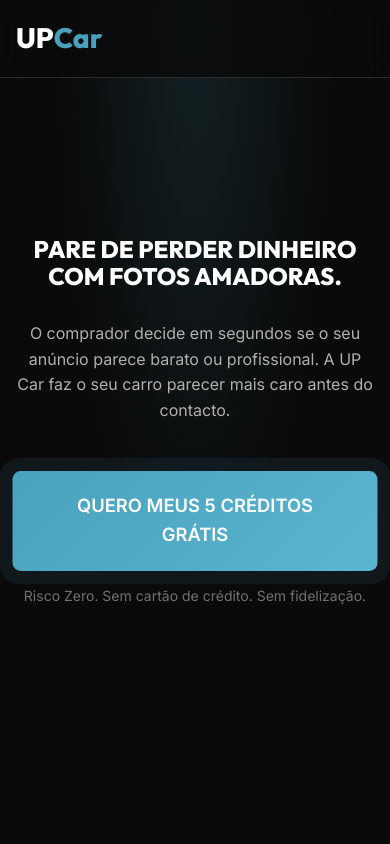
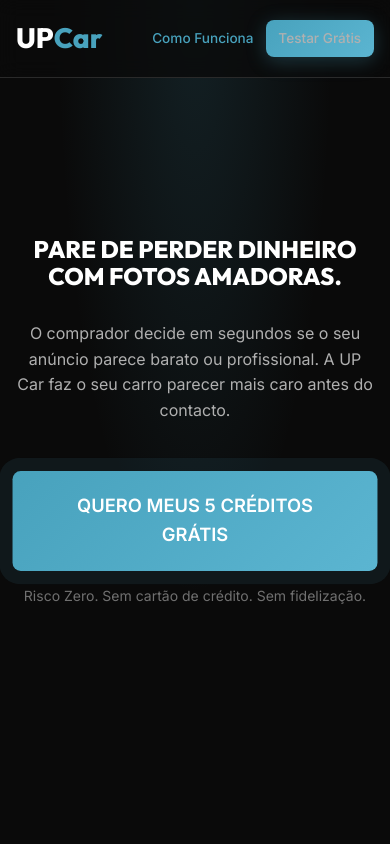
Before and after one commit to Ricoandrade1/siteupcar, a plain HTML site: page index.html in a window 390 px wide. Shown: the top 844 px of the page. Drawn offline with Linux system fonts and the light colour scheme.

Commit message:
Fix mobile navigation visibility

```diff
--- a/styles.css
+++ b/styles.css
@@ -946,11 +946,21 @@ h6 {
     }
 
     .nav-links {
-        gap: var(--spacing-sm);
+        gap: 0.75rem;
+        /* Reduced gap */
     }
 
-    .nav-links a:not(.btn-secondary) {
-        display: none;
+    .nav-links a {
+        display: block;
+        /* Ensure visibility */
+        font-size: 0.85rem;
+        /* Smaller font text */
+    }
+
+    .nav-links .btn-primary {
+        padding: 0.5rem 0.8rem;
+        /* Compact button padding */
+        font-size: 0.85rem;
     }
 
     .hero-title {
```
